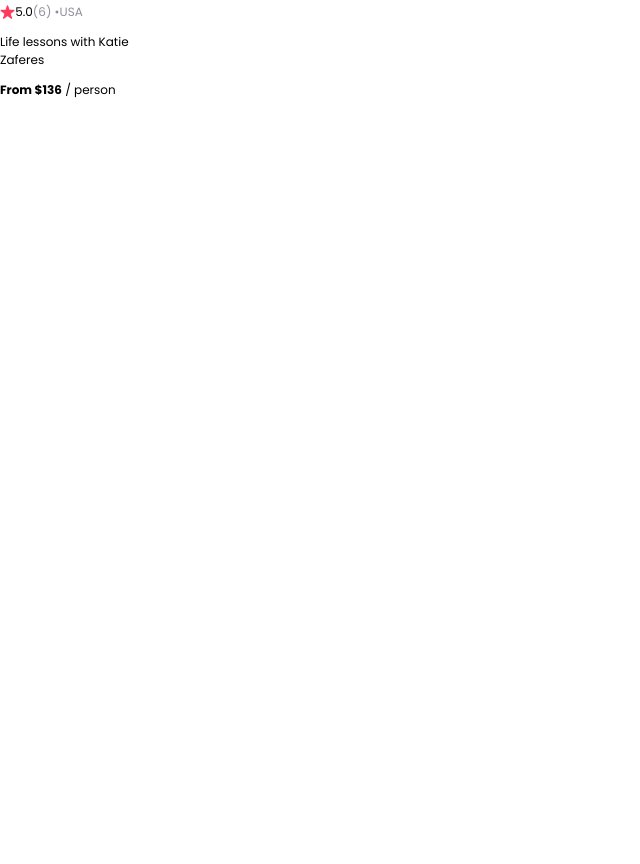
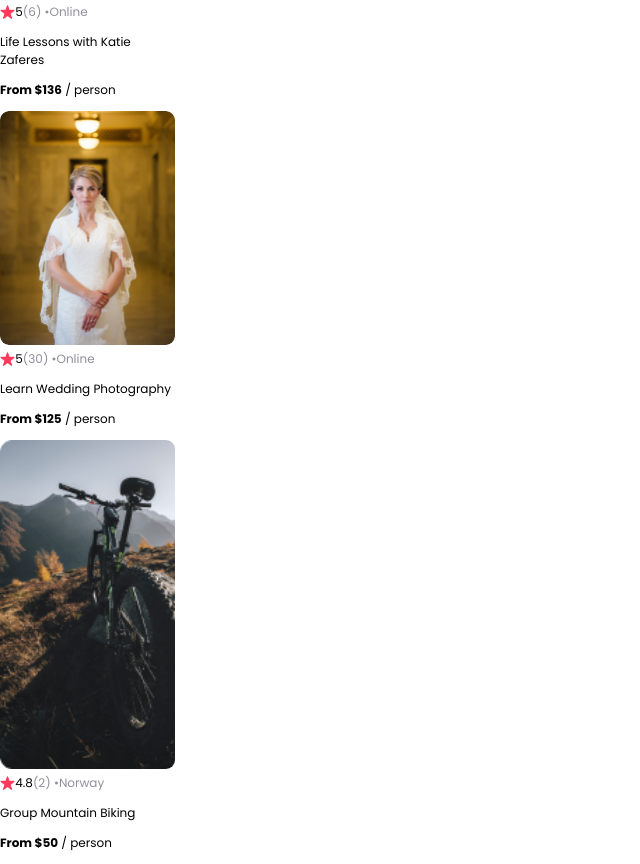
Before and after one commit to VictorRandom/airbnb-clone, a React (Create React App) app: page / in a window 1280 px wide. Shown: the part 692-1556 px from the top of the page, without its empty margins (0-640 px from the left). Before the commit the page ends 803 px from the top, so only its background shows below. Built offline with nearby package versions, Linux system fonts and the light colour scheme; a web font is replaced by a local one.

Commit message:
passando os elementos do card por map

```diff
--- a/src/App.js
+++ b/src/App.js
@@ -1,22 +1,31 @@
-import React from 'react';
-import './index.css';
-import './App.css';
-import Navbar from './components/Navbar';
-import Hero from './components/Hero';
-import Card from './components/Card';
+import React from "react";
+import "./index.css";
+import "./App.css";
+import Navbar from "./components/Navbar";
+import Hero from "./components/Hero";
+import Card from "./components/Card";
+import data from "./components/data";
 
 function App() {
+  const cardInfo = data.map((card) => {
+    // console.log(card);
+    return (
+      <Card
+        img={card.coverImg}
+        rating={card.stats.rating}
+        reviewCount={card.stats.reviewCount}
+        location={card.location}
+        title={card.title}
+        price={card.price}
+      />
+    );
+  });
+
   return (
     <div className="App">
       <Navbar />
       <Hero />
-      <Card
-      img="./image1.png"
-      rating="5.0"
-      reviewCount="(6)"
-      title="Life lessons with Katie Zaferes"
-      price="From $136"
-      />
+      {cardInfo}
     </div>
   );
 }
--- a/src/components/Card.js
+++ b/src/components/Card.js
@@ -3,15 +3,15 @@
 export default function Card(props) {
     return (
         <div className="card">
-            <img src={props.img} alt="card1" className="card--image" />
+            <img src={`./${props.img}`} alt="card1" className="card--image" />
             <div className="card--status">
                 <img src="./star1.png" alt="star1" className="card--star" />
                 <span>{props.rating}</span>
-                <span className="gray">{props.reviewCount} • </span>
-                <span className="gray">USA</span>
+                <span className="gray">({props.reviewCount}) • </span>
+                <span className="gray">{props.location}</span>
             </div>
             <p> {props.title}</p>
-            <p><span className="bold">{props.price}</span> / person</p>
+            <p><span className="bold">From ${props.price}</span> / person</p>
         </div>
     )
 }
--- /dev/null
+++ b/src/components/data.js
@@ -0,0 +1,41 @@
+export default [
+    {
+        id: 1,
+        title: "Life Lessons with Katie Zaferes",
+        description: "I will share with you what I call \"Positively Impactful Moments of Disappointment.\" Throughout my career, many of my highest moments only came after setbacks and losses. But learning from those difficult moments is what gave me the ability to rise above them and reach my goals.",
+        price: 136,
+        coverImg: "image1.png",
+        stats: {
+            rating: 5.0,
+            reviewCount: 6
+        },
+        location: "Online",
+        openSpots: 0,
+    },
+    {
+        id: 2,
+        title: "Learn Wedding Photography",
+        description: "Interested in becoming a wedding photographer? For beginner and experienced photographers alike, join us in learning techniques required to leave the happy couple with memories that'll last a lifetime.",
+        price: 125,
+        coverImg: "image2.png",
+        stats: {
+            rating: 5.0,
+            reviewCount: 30
+        },
+        location: "Online",
+        openSpots: 27,
+    },
+    {
+        id: 3,
+        title: "Group Mountain Biking",
+        description: "Experience the beautiful Norwegian landscape and meet new friends all while conquering rugged terrain on your mountain bike. (Bike provided!)",
+        price: 50,
+        coverImg: "image3.png",
+        stats: {
+            rating: 4.8,
+            reviewCount: 2
+        },
+        location: "Norway",
+        openSpots: 3,
+    }
+]
```
Also changed, not shown: public/image2.png (added), public/image3.png (added).
